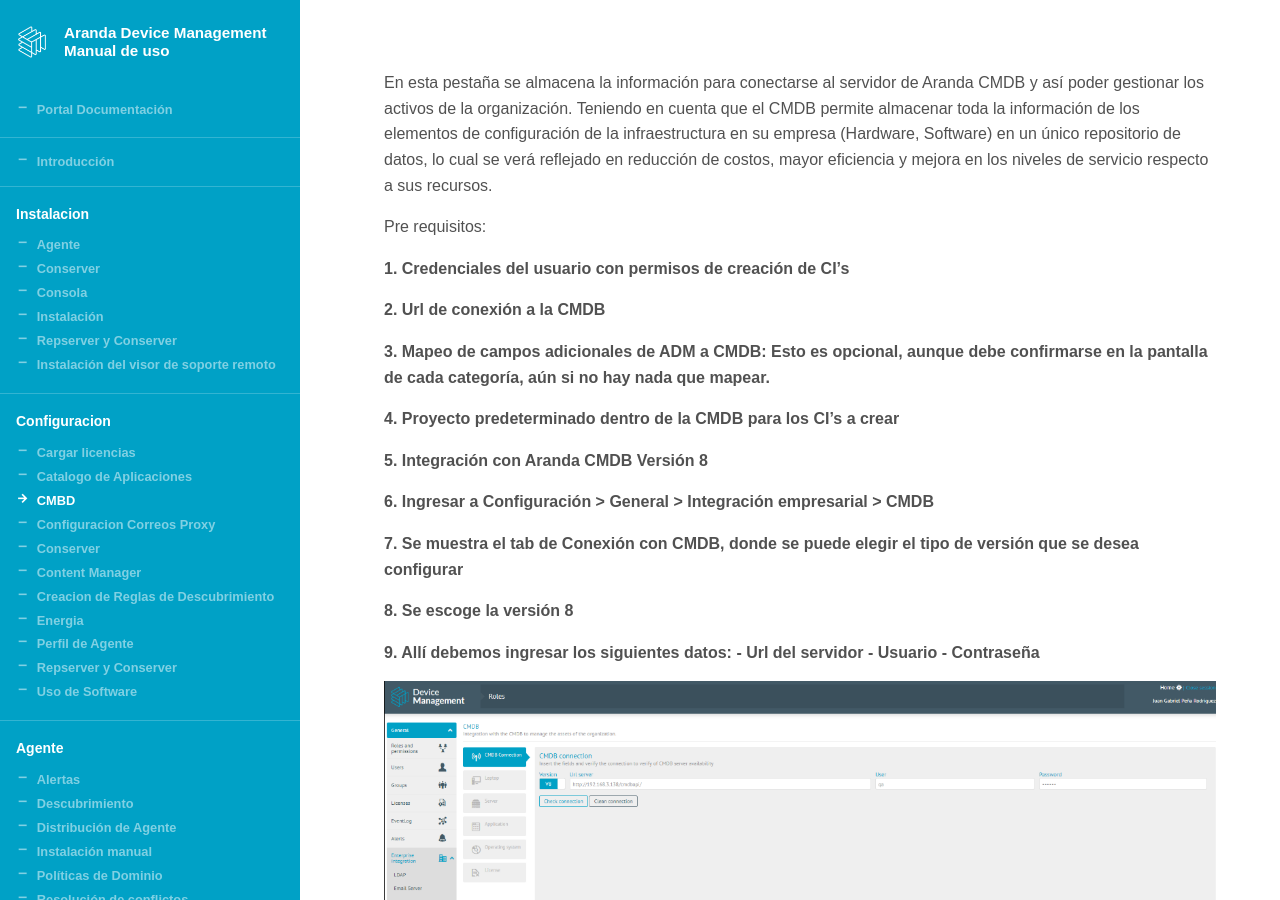
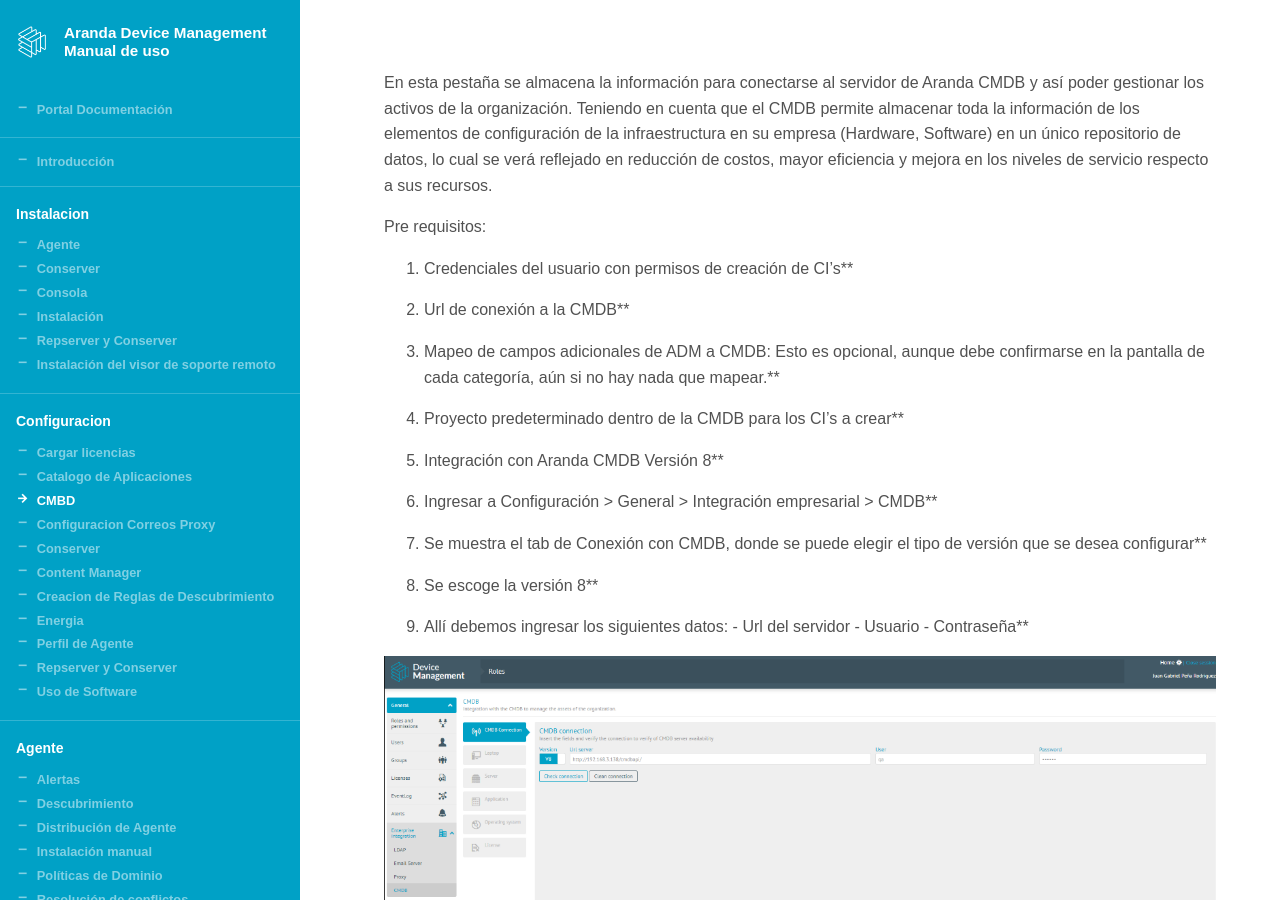
Before and after one commit to Nats85/adm, a Jekyll site: the page built from _docs/configuracion/cmbd.md, in a window 1280 px wide and 900 px high, scrolled down 388 px. Built offline with Jekyll 4.4.1, drawn with Linux system fonts in a browser that asks for light colours.

Commit message:
Update cmbd.md

```diff
--- a/_docs/configuracion/cmbd.md
+++ b/_docs/configuracion/cmbd.md
@@ -10,23 +10,23 @@ En esta pestaña se almacena la información para conectarse al servidor de Aran
 
 Pre requisitos:
 
-**1. Credenciales del usuario con permisos de creación de CI's**
+1. Credenciales del usuario con permisos de creación de CI's**
 
-**2. Url de conexión a la CMDB**
+2. Url de conexión a la CMDB**
 
-**3. Mapeo de campos adicionales de ADM a CMDB: Esto es opcional, aunque debe confirmarse en la pantalla de cada categoría, aún si no hay nada que mapear.**
+3. Mapeo de campos adicionales de ADM a CMDB: Esto es opcional, aunque debe confirmarse en la pantalla de cada categoría, aún si no hay nada que mapear.**
 
-**4. Proyecto predeterminado dentro de la CMDB para los CI's a crear**
+4. Proyecto predeterminado dentro de la CMDB para los CI's a crear**
 
-**5. Integración con Aranda CMDB Versión 8**
+5. Integración con Aranda CMDB Versión 8**
 
-**6. Ingresar a Configuración > General > Integración empresarial > CMDB**
+6. Ingresar a Configuración > General > Integración empresarial > CMDB**
 
-**7. Se muestra el tab de Conexión con CMDB, donde se puede elegir el tipo de versión que se desea configurar**
+7. Se muestra el tab de Conexión con CMDB, donde se puede elegir el tipo de versión que se desea configurar**
 
-**8. Se escoge la versión 8**
+8. Se escoge la versión 8**
 
-**9. Allí debemos ingresar los siguientes datos: - Url del servidor - Usuario - Contraseña**
+9. Allí debemos ingresar los siguientes datos: - Url del servidor - Usuario - Contraseña**
 
 
 ![cmbd_1]({{ site.baseurl }}/styleguide/images/cmbd_1.png)
```
